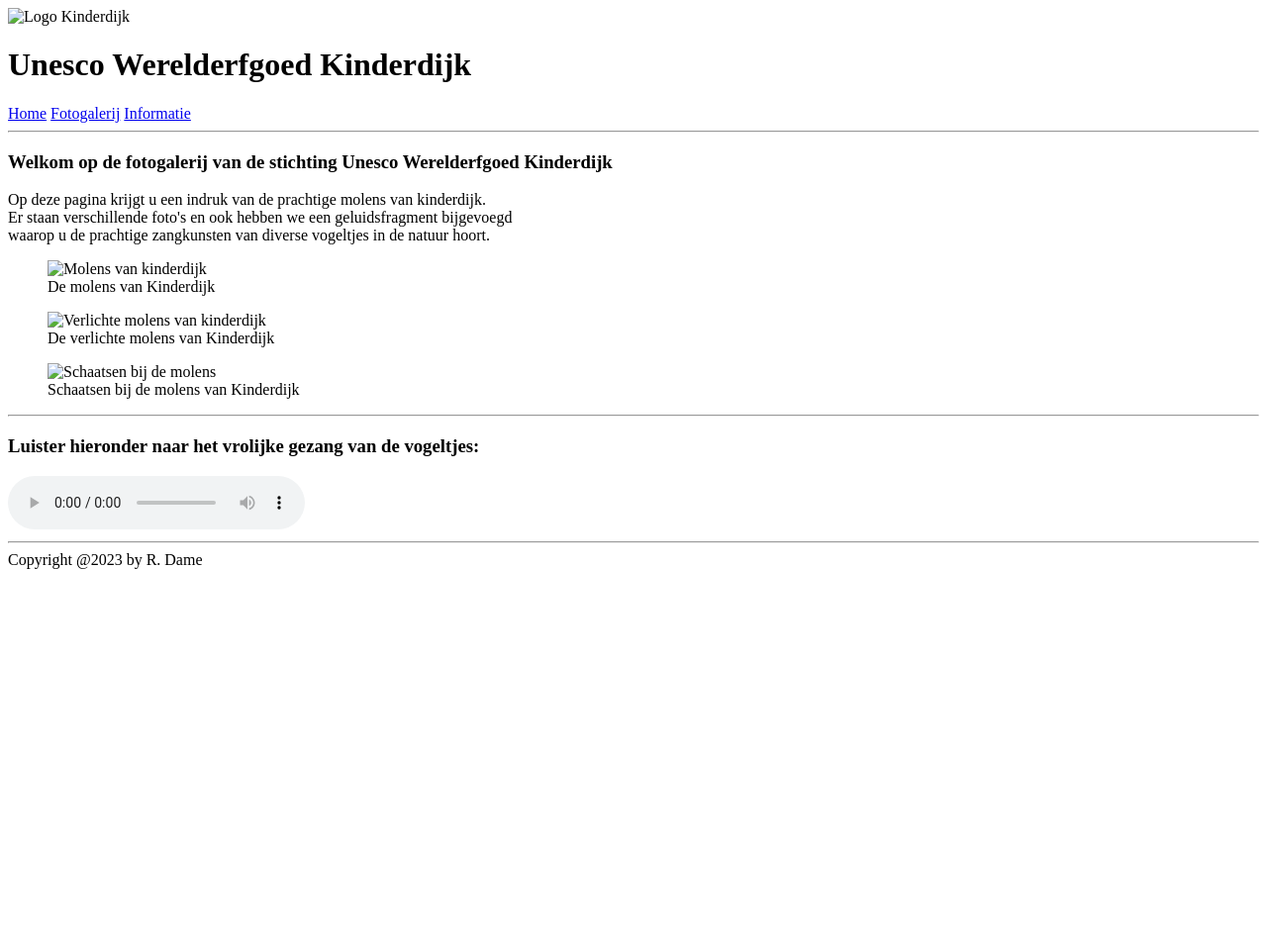
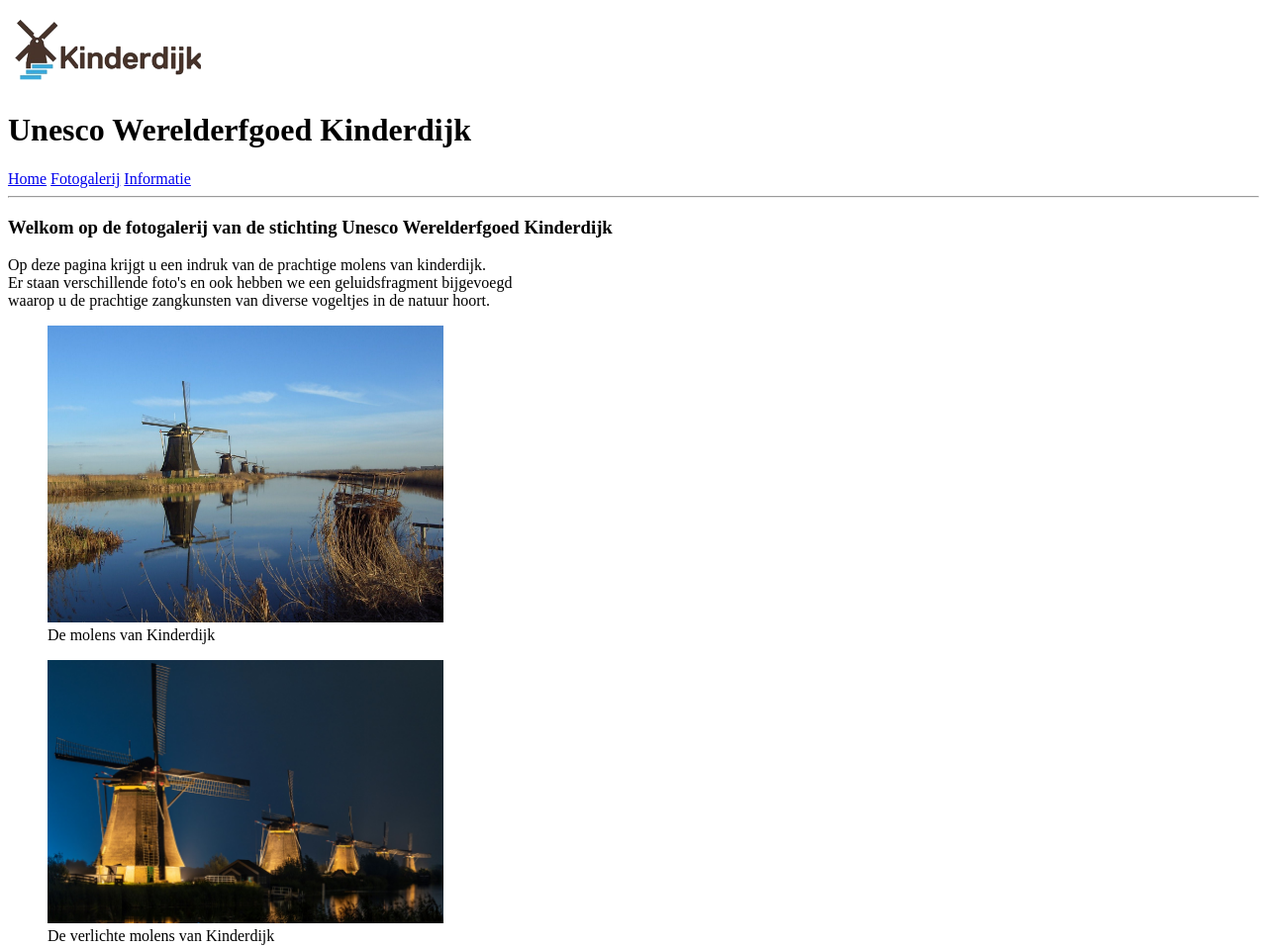
Before and after one commit to Giessenburg/nhastudie.github.io, a plain HTML site: page galerij.html in a window 1280 px wide. Shown: the top 958 px of the page at 99% size. Before the commit the page ends 800 px from the top, so only its background shows below. Drawn offline with Linux system fonts and the light colour scheme.

Commit message:
Update galerij.html

```diff
--- a/galerij.html
+++ b/galerij.html
@@ -10,7 +10,7 @@
 
 <body>
     <header id="logo">
-        <img src="afbeeldingen/kinderdijk.png" alt="Logo Kinderdijk" width="200">
+        <img src="kinderdijk.png" alt="Logo Kinderdijk" width="200">
         <h1>Unesco Werelderfgoed Kinderdijk</h1>
         <nav>
             <a href="index.html">Home</a>
@@ -29,17 +29,17 @@
     </div>
     <div id="fotos">
         <figure>
-            <img src="afbeeldingen/kinderdijk01.jpg" width="400" alt="Molens van kinderdijk"
+            <img src="kinderdijk01.jpg" width="400" alt="Molens van kinderdijk"
                 title="De molens van Kinderdijk">
             <figcaption>De molens van Kinderdijk</figcaption>
         </figure>
         <figure>
-            <img src="afbeeldingen/kinderdijk02.jpg" width="400" alt="Verlichte molens van kinderdijk"
+            <img src="kinderdijk02.jpg" width="400" alt="Verlichte molens van kinderdijk"
                 title="verlichte molens van Kinderdijk">
             <figcaption>De verlichte molens van Kinderdijk</figcaption>
         </figure>
         <figure>
-            <img src="afbeeldingen/kinderdijk03.jpg" width="400" alt="Schaatsen bij de molens" title="Schaatsen bij de molens van
+            <img src="kinderdijk03.jpg" width="400" alt="Schaatsen bij de molens" title="Schaatsen bij de molens van
         Kinderdijk">
             <figcaption>Schaatsen bij de molens van Kinderdijk</figcaption>
         </figure>
@@ -47,7 +47,7 @@
     <hr>
     <div id="geluid">
         <h3>Luister hieronder naar het vrolijke gezang van de vogeltjes:</h3>
-        <audio controls src="geluid/vogels.mp3"></audio>
+        <audio controls src="vogels.mp3"></audio>
     </div>
     <footer id="footer">
         <hr>
```
